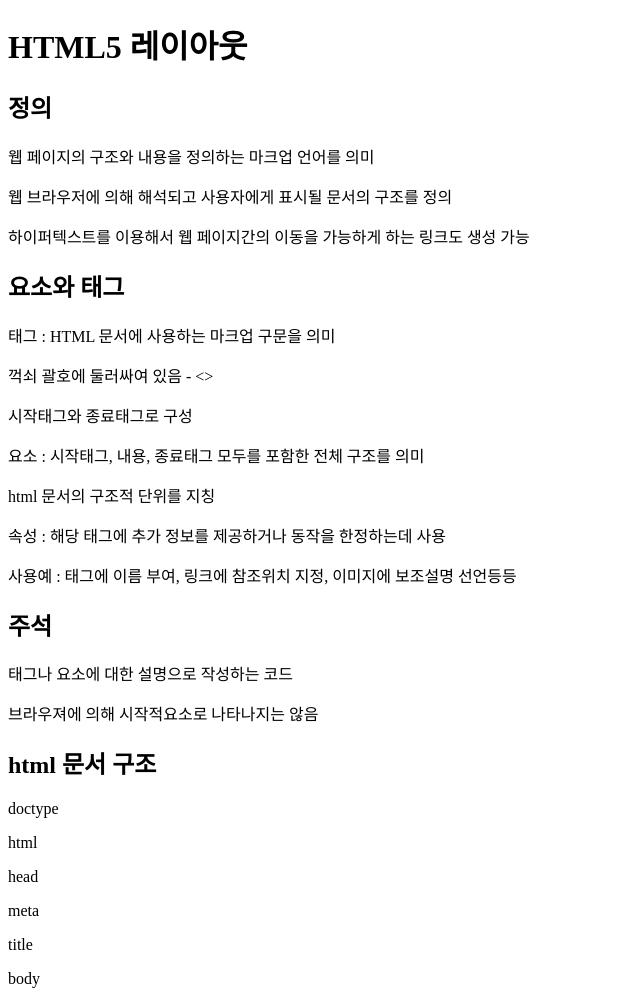
After one commit to yoon741/frontends, a FastAPI app: template views/templates/html/01layout.html in a window 1280 px wide. The commit adds this page. Shown: the whole page, without its empty margins (0-640 px from the left). Run offline with FastAPI, Linux system fonts and the light colour scheme; the template is opened without the code that fills it, so the values that code supplies are empty; parts of the project's set-up code (start-up, migrations or seed data) failed here and were passed over.

Commit message:
html5 - 태그, 요소, 속성, 문서구조

```diff
--- a/main.py
+++ b/main.py
@@ -6,6 +6,7 @@ from app.routes.css import css_router
 from app.routes.html import html_router
 from app.routes.jscript import jscript_router
 from app.routes.sungjuk import sungjuk_router
+from app.routes.emp import emp_router
 
 app = FastAPI()
 templates = Jinja2Templates(directory="views/templates")  # Jinja2 설정
@@ -14,7 +15,8 @@ templates = Jinja2Templates(directory="views/templates")  # Jinja2 설정
 app.include_router(sungjuk_router, prefix='/sungjuk')
 app.include_router(html_router, prefix='/html')
 app.include_router(css_router, prefix='/css')
-app.include_router(jscript_router, prefix='/sj')
+app.include_router(jscript_router, prefix='/js')
+app.include_router(emp_router, prefix='/emp')
 
 # index 라우트
 @app.get("/", response_class=HTMLResponse)
--- /dev/null
+++ b/views/templates/html/01layout.html
@@ -0,0 +1,37 @@
+<!DOCTYPE html>
+<html lang="en">
+<head>
+    <meta charset="UTF-8">
+    <title>HTML5 레이아웃</title>
+</head>
+<body>
+    <h1>HTML5 레이아웃</h1>
+    <h2>정의</h2>
+    <p>웹 페이지의 구조와 내용을 정의하는 마크업 언어를 의미</p>
+    <p>웹 브라우저에 의해 해석되고 사용자에게 표시될 문서의 구조를 정의</p>
+    <p>하이퍼텍스트를 이용해서 웹 페이지간의 이동을 가능하게 하는 링크도 생성 가능</p>
+
+    <h2>요소와 태그</h2>
+    <p>태그 : HTML 문서에 사용하는 마크업 구문을 의미</p>
+    <p>꺽쇠 괄호에 둘러싸여 있음 - <> </p>
+    <p>시작태그와 종료태그로 구성</p>
+    <p>요소 : 시작태그, 내용, 종료태그 모두를 포함한 전체 구조를 의미 </p>
+    <p>html 문서의 구조적 단위를 지칭</p>
+    <p>속성 : 해당 태그에 추가 정보를 제공하거나 동작을 한정하는데 사용</p>
+    <p>사용예 : 태그에 이름 부여, 링크에 참조위치 지정, 이미지에 보조설명 선언등등</p>
+
+    <h2>주석</h2>
+    <!-- 이것은 주석!! -->
+    <p>태그나 요소에 대한 설명으로 작성하는 코드</p>
+    <p>브라우져에 의해 시작적요소로 나타나지는 않음</p>
+
+    <h2>html 문서 구조</h2>
+    <p>doctype</p>
+    <p>html</p>
+    <p>head</p>
+    <p>meta</p>
+    <p>title</p>
+    <p>body</p>
+    <p></p>
+</body>
+</html>
--- a/views/templates/index.html
+++ b/views/templates/index.html
@@ -6,7 +6,7 @@
 </head>
 <body>
 <h1>Hello, FastAPI!!</h1>
-<img src="https://img.tvreportcdn.de/cms-content/uploads/2024/04/25/1264dd3b-cdc7-4928-bde9-6c1ef01845ba.jpg">
-<img src="https://encrypted-tbn0.gstatic.com/images?q=tbn:ANd9GcTzl28zp03WmstOpOaFgUIJpq4FwxDXHZ3VwQ&s">
+<img src="https://encrypted-tbn0.gstatic.com/images?q=tbn:ANd9GcTzl28zp03WmstOpOaFgUIJpq4FwxDXHZ3VwQ&s"
+     alt="뉴진스 캐릭터 이미지">
 </body>
 </html>
```
Also changed, not shown: app/routes/html.py (+8 -1 lines), views/templates/html/index.html (added, +13 -0 lines).
